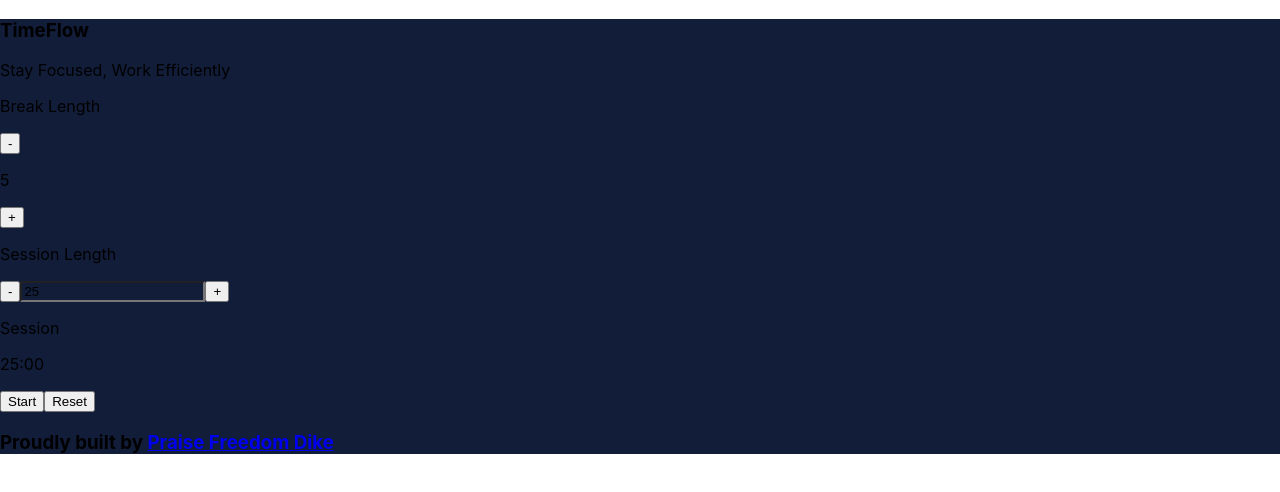
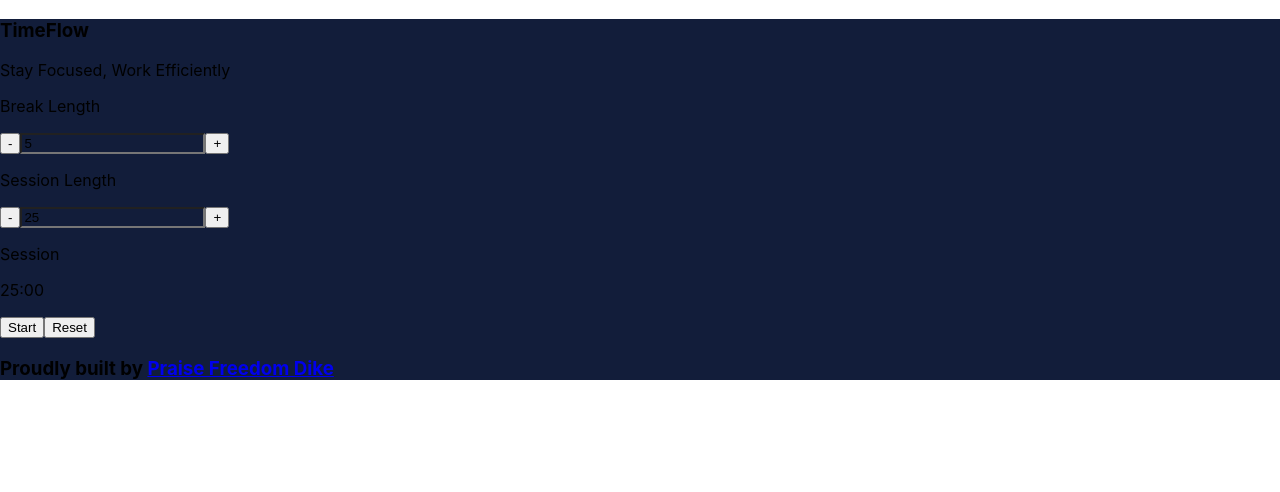
Before and after one commit to freedompraise/TimeFlow, a React (Create React App) app: page / in a window 1280 px wide. Shown: the top 492 px of the page. Built offline with nearby package versions, Linux system fonts and the light colour scheme.

Commit message:
udpate breaklength to sessionlength changes

```diff
--- a/src/components/BreakLength.jsx
+++ b/src/components/BreakLength.jsx
@@ -3,30 +3,40 @@ import React from "react";
 class Break extends React.Component {
   constructor(props) {
     super(props);
-    this.incrementBreak = this.incrementBreak.bind(this);
-    this.decrementBreak = this.decrementBreak.bind(this);
+    this.handleLengthChange = this.handleLengthChange.bind(this);
   }
 
-  incrementBreak() {
-    if (
-      this.props.breakLength < 10 &&
-      this.props.breakLength < this.props.sessionLength &&
-      !this.props.isTimerRunning
-    ) {
+  incrementBreak = () => {
+    const { isTimerRunning, breakLength, sessionLength, setBreakLength } =
+      this.props;
+
+    if (breakLength < 10 && breakLength < sessionLength && !isTimerRunning) {
       // add condition to prevent breakLength from going above 10 minutes or sessionLength
-      this.props.setBreakLength(this.props.breakLength + 1);
+      setBreakLength(breakLength + 1);
     }
-  }
-  decrementBreak() {
-    if (!this.props.isTimerRunning) {
-      if (this.props.breakLength > 1) {
+  };
+  decrementBreak = () => {
+    const { isTimerRunning, breakLength, setBreakLength } = this.props;
+
+    if (!isTimerRunning) {
+      if (breakLength > 1) {
         // add condition to prevent breakLength from going below 1 minute
-        this.props.setBreakLength(this.props.breakLength - 1);
+        setBreakLength(breakLength - 1);
       }
     }
-  }
+  };
+
+  handleLengthChange = (e) => {
+    const value = e.target.value;
+    if (value >= 5 && value <= 40) {
+      this.setState({ breakLength: value });
+      this.props.setBreakLength(value);
+    }
+  };
 
   render() {
+    const { breakLength } = this.props;
+
     return (
       <div className="p-4 rounded-md shadow-md text-center">
         <p className="text-lg font-semibold" id="break-label">
@@ -41,13 +51,14 @@ class Break extends React.Component {
           >
             -
           </button>
-          <p
-            className="text-xl mx-4"
+          <input
             id="break-length"
             data-testid="break-length"
-          >
-            {this.props.breakLength}
-          </p>
+            value={breakLength}
+            onChange={this.handleLengthChange}
+            className="rounded-md py-2 px-4 mx-2 w-12 text-center"
+            style={{ backgroundColor: "transparent" }}
+          />
           <button
             className="bg-blue-500 hover:bg-blue-600 text-white font-semibold py-2 px-4 rounded-r"
             onClick={this.incrementBreak}
```
